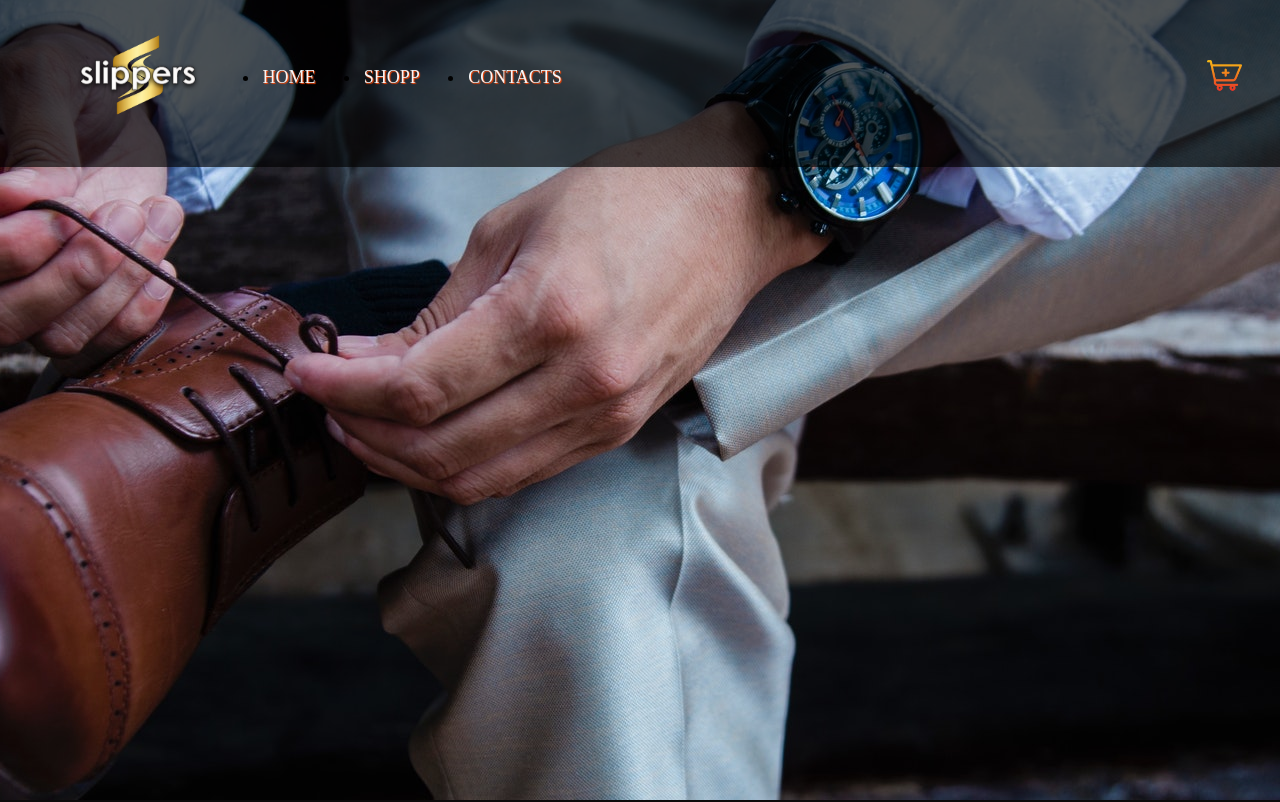
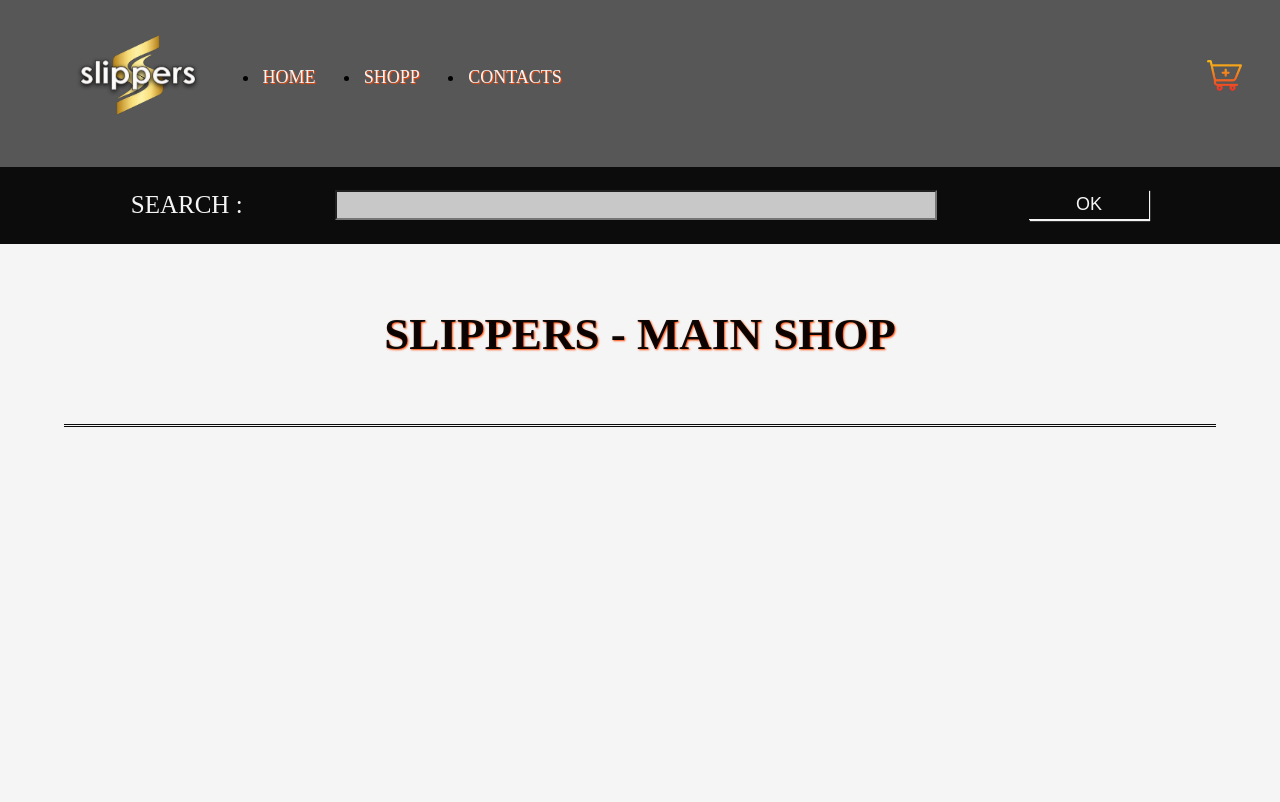
Before and after one commit to haquimjorge/SlippersWebApp, a React (Create React App) app in the folder frontend/: page / in a window 1280 px wide. Shown: the top 802 px of the page. Built offline with nearby package versions, Linux system fonts and the light colour scheme.

Commit message:
acomode portada

```diff
--- a/frontend/src/App.js
+++ b/frontend/src/App.js
@@ -1,9 +1,11 @@
-import Home from "./pages/Home";
+// import Home from "./pages/Home";
+import Shop from "./pages/Shop";
 
 function App() {
   return (
     <>
-      <Home />
+      {/* <Home /> */}
+      <Shop />
     </>
   );
 }
--- a/frontend/src/components/MainHome.js
+++ b/frontend/src/components/MainHome.js
@@ -1,5 +1,3 @@
-import Input from "./Input";
-
 function MainHome() {
   return (
     <>
--- /dev/null
+++ b/frontend/src/components/MainShop.js
@@ -0,0 +1,13 @@
+function MainShop() {
+  return (
+    <>
+      <main>
+        <div className="div-titulo">
+          <h1 className="titulo">Slippers - MAIN SHOP</h1>
+        </div>
+      </main>
+    </>
+  );
+}
+
+export default MainShop;
--- a/frontend/src/components/Navbar.js
+++ b/frontend/src/components/Navbar.js
@@ -1,7 +1,6 @@
 function Navbar() {
   return (
     <>
-      <div className="portada">
       <div className="container-menu">
         <ul className="menu">
           <div className="logo-menu">
@@ -31,7 +30,6 @@ function Navbar() {
           />
         </a>
       </div>
-      </div>
     </>
   );
 }
--- a/frontend/src/pages/Home.js
+++ b/frontend/src/pages/Home.js
@@ -8,7 +8,9 @@ import Footer from "../components/Footer";
 const Home = () => {
   return (
     <>
-      <Navbar />
+      <div className="portada">
+        <Navbar />
+      </div>
       <Input />
       <MainHome />
       <Dire />
--- /dev/null
+++ b/frontend/src/pages/Shop.js
@@ -0,0 +1,18 @@
+import React from "react";
+import Navbar from "../components/Navbar";
+import Input from "../components/Input";
+import Footer from "../components/Footer";
+import MainShop from "../components/MainShop";
+
+const Shop = () => {
+  return (
+    <>
+      <Navbar />
+      <Input />
+      <MainShop />
+      <Footer />
+    </>
+  );
+};
+
+export default Shop;
```
Also changed, not shown: frontend/src/pages/Shopp.js (deleted). Lines whose indentation alone changed are shown as unchanged.
